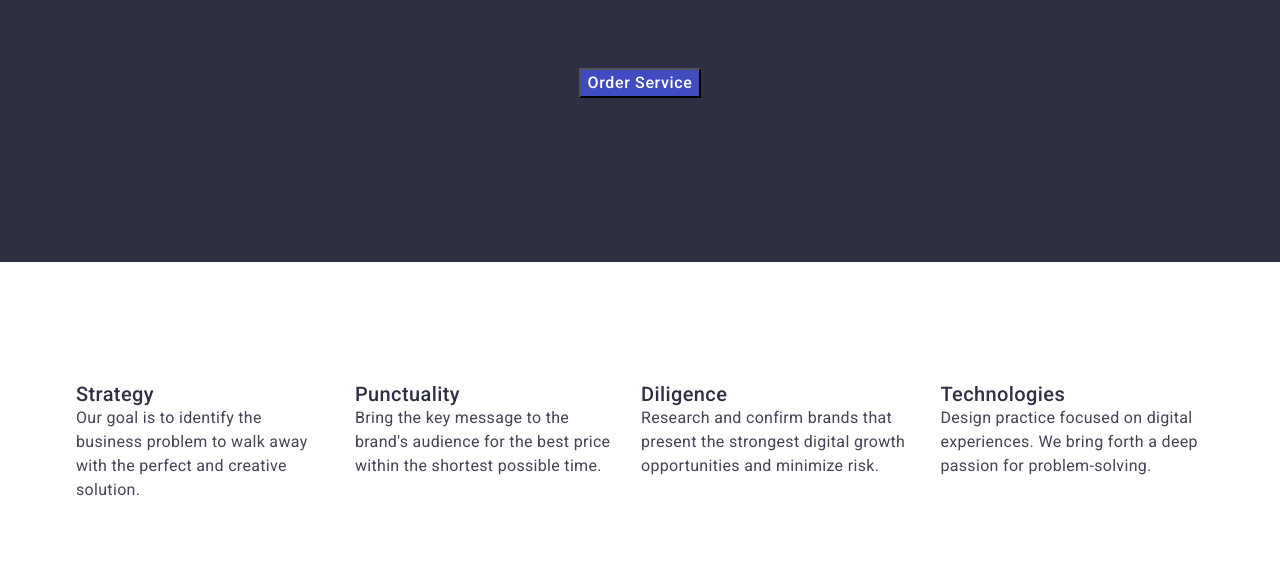
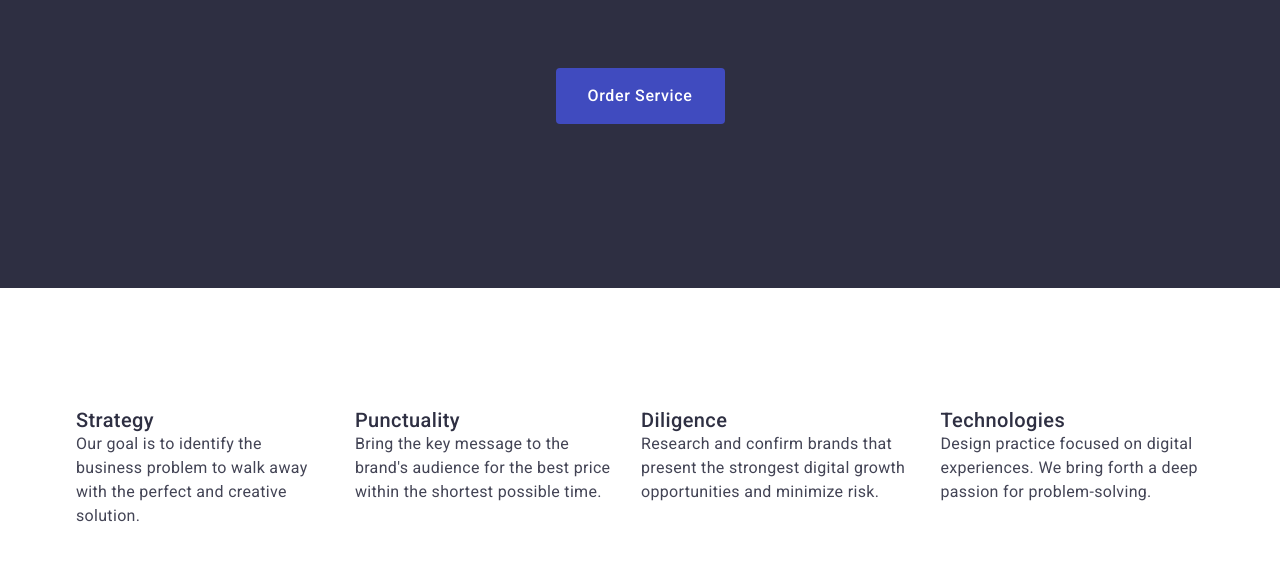
Before and after one commit to 5791-IM/goit-markup-hw-03, a plain HTML site: page index.html in a window 1280 px wide. Both pictures are taken after a click on the button "Order Service". Shown: the part 385-946 px from the top of the page. Drawn offline with nearby package versions, Linux system fonts and the light colour scheme.

Commit message:
Fix errors in hero section

```diff
--- a/css/styles.css
+++ b/css/styles.css
@@ -136,10 +136,10 @@ img {
   max-width: 1440px;
   background: var(--navyblue, #2E2F42);
 }
-.hero-inner {
+.hero-inner-container {
   padding: 188px 0 164px;
 }
-.hero-title {
+.hero-title-container {
   margin: 0 auto;
   margin-bottom: 72px;
   max-width: 496px;
@@ -154,11 +154,16 @@ img {
   display: flex;
  justify-content: center;
 }
-.button {
+.hero-action-button {
+  border-radius: 4px;
+  border: none;
+  min-width: 169px;
+  height: 56px;
+  display: block;
   cursor: pointer;
   color: var(--white, #fff);
 
-  background: var(--iris, #4d5ae5);
+  background-color: var(--iris, #4d5ae5);
 
   font-family: inherit;
   font-size: 16px;
@@ -166,8 +171,8 @@ img {
   line-height: 1.5;
   letter-spacing: 0.04em;
 }
-.button:hover,
-.button:focus {
+.hero-action-button:hover,
+.hero-action-button:focus {
   background: var(--ocean, #404bbf);
 }
 
--- a/index.html
+++ b/index.html
@@ -73,10 +73,10 @@
       <!-- Hero section -->
       <section class="hero-section">
         <div class="container">
-          <div class="hero-inner">
-            <h1 class="hero-title">Effective Solutions for Your Business</h1>
+          <div class="hero-inner-container">
+            <h1 class="hero-title-container">Effective Solutions for Your Business</h1>
             <div class="hero-action">
-              <button class="button" type="button">Order Service</button>
+              <button class="hero-action-button" type="button">Order Service</button>
             </div>
           </div>
         </div>
```
